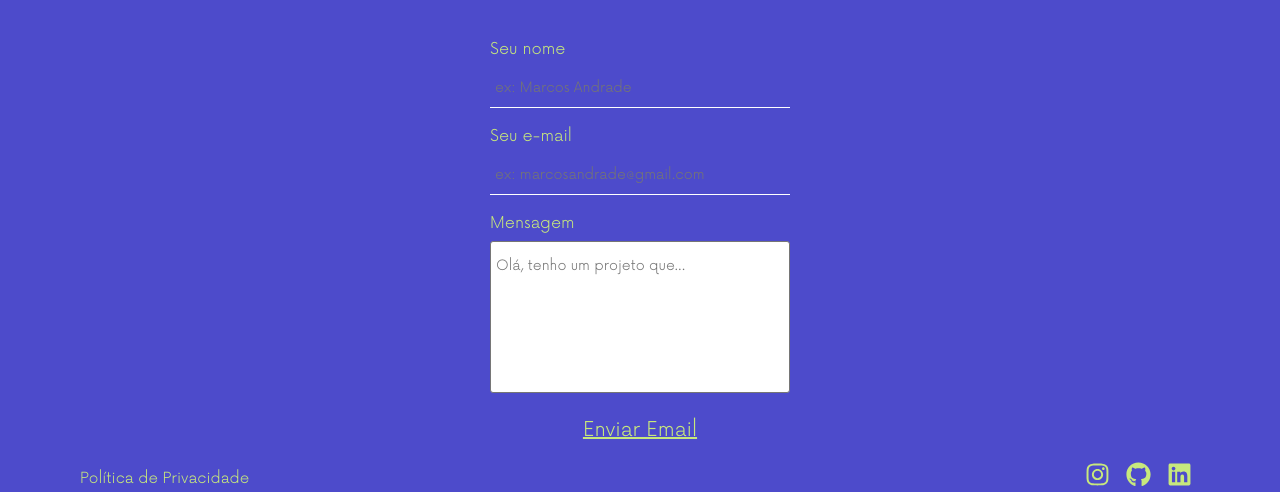
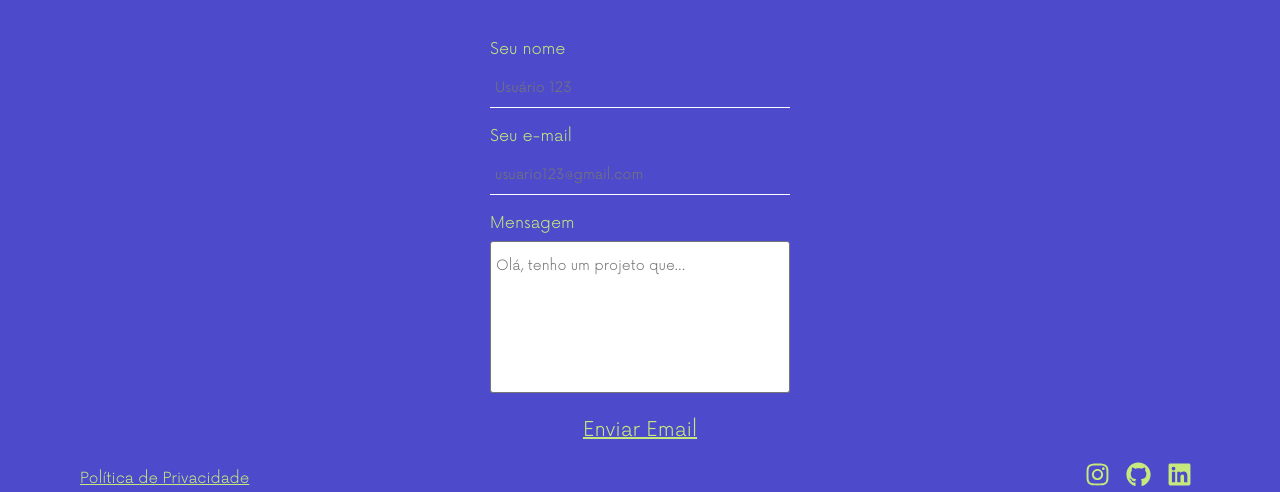
Before and after one commit to JoshuaHawatta/portifolio-dev, a React (Vite) app: page / in a window 1280 px wide. Shown: the part 785-1277 px from the top of the page. Built offline with nearby package versions, Linux system fonts and the light colour scheme.

Commit message:
Started using design system to my work

```diff
--- a/src/components/Footer/Styles.jsx
+++ b/src/components/Footer/Styles.jsx
@@ -128,7 +128,6 @@ export const FooterLinksSection = styled.section `
 export const PrivacyPolicyDiv = styled.div `
     a {
         font: 1.5rem now-light, Helvetica, sans-serif;
-        text-decoration: none;
         color: var(--green-color);
 
         /*EFFECTS*/
--- a/src/components/Footer/index.jsx
+++ b/src/components/Footer/index.jsx
@@ -90,7 +90,7 @@ const Footer = () => {
                             autoComplete='off'
                             value={ inputValues.userName || ''}
                             onChange={ handleInputChange }
-                            placeholder='ex: Marcos Andrade'
+                            placeholder='Usuário 123'
                         />
                         <div />
                     </div>
@@ -108,7 +108,7 @@ const Footer = () => {
                             autoComplete='off'
                             value={ inputValues.userEmail || ''}
                             onChange={ handleInputChange }
-                            placeholder='ex: marcosandrade@gmail.com'
+                            placeholder='usuario123@gmail.com'
                         />
                         <div />
                     </div>
```
